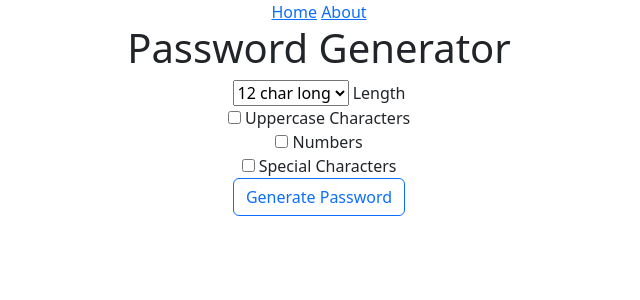
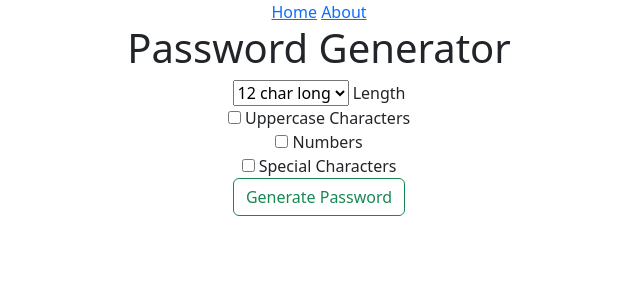
Before and after one commit to PeterNgwandu/password-generator, a Django app: page / in a window 1280 px wide. Shown: the top 300 px of the page, without its empty margins (321-961 px from the left). Run offline with Django 5.2, Linux system fonts and the light colour scheme.

Commit message:
Changes on button style on home page

```diff
--- a/generator/templates/generator/home.html
+++ b/generator/templates/generator/home.html
@@ -26,6 +26,6 @@
         <label for="special">Special Characters</label>
         <br>
 
-        <input type="submit" value="Generate Password" class="btn btn-outline-primary">
+        <input type="submit" value="Generate Password" class="btn btn-outline-success">
     </form>
 </div>
```
